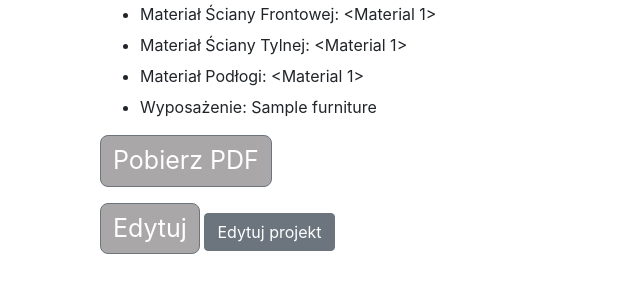
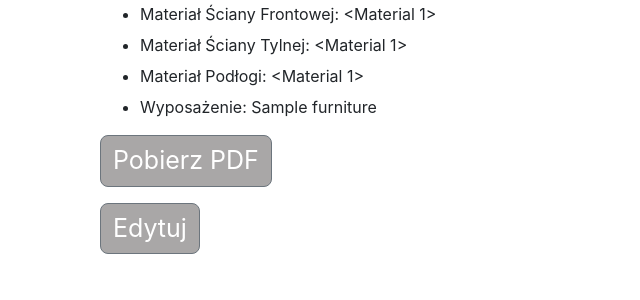
Before and after one commit to DorianWlodarczyk/System_do_obliczania_ch-onno-ci_akustycznej_w_pomieszczeniach_mieszkalnych_i_u-ytkowych, a Flask app: template App/website/templates/display_newproject.html in a window 1280 px wide. Shown: the part 395-695 px from the top of the page, without its empty margins (0-640 px from the left). Run offline with Flask 3, Linux system fonts and the light colour scheme; tables that the repository leaves empty hold one stand-in row (values such as "Sample post"); the template is opened without the code that fills it: values that come from a table or form of the project are taken from there, most other values are stand-ins (such as "Sample title", 1, 10 or a date in 2020); some libraries are stand-ins or nearby versions.

Commit message:
uzuniecie zbednego przycisku

```diff
--- a/App/website/templates/display_newproject.html
+++ b/App/website/templates/display_newproject.html
@@ -44,7 +44,7 @@
   </form>
   <form action="/edit/{{ project_name }}">
     <button style="background-color: #a9a7a7; border-radius: 8px; font-size: 25px" type="submit" class="btn btn-secondary" style="margin-top: 7px">Edytuj</button>
-    <button type="submit" class="btn btn-secondary" style="margin-top: 7px">Edytuj projekt</button>
+
   </form>
 
   </body>
```
